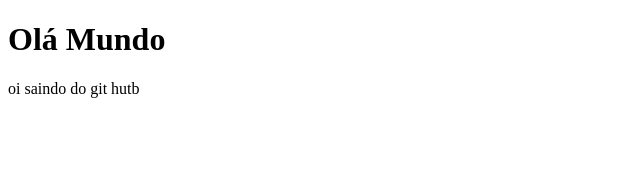
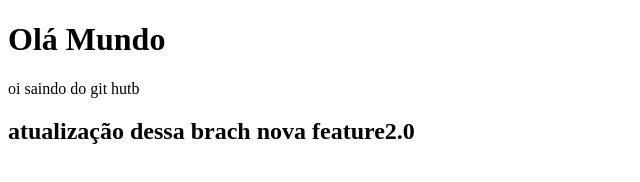
Before and after one commit to paulegar/teste-vscode, a plain HTML site: page index.html in a window 1280 px wide. Shown: the whole page, without its empty margins (0-640 px from the left). Drawn offline with Linux system fonts and the light colour scheme.

Commit message:
atualização nova

```diff
--- a/index.html
+++ b/index.html
@@ -9,5 +9,6 @@
 <body>
     <h1>Olá Mundo</h1>
     <p> oi saindo do git hutb </p>
+    <h2> atualização dessa brach nova feature2.0</h2>
 </body>
 </html>
```
